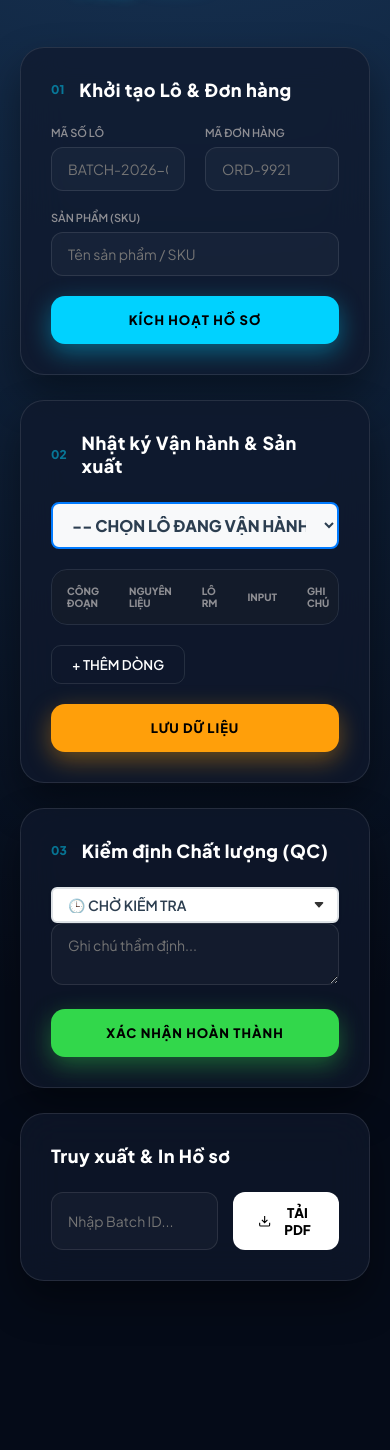
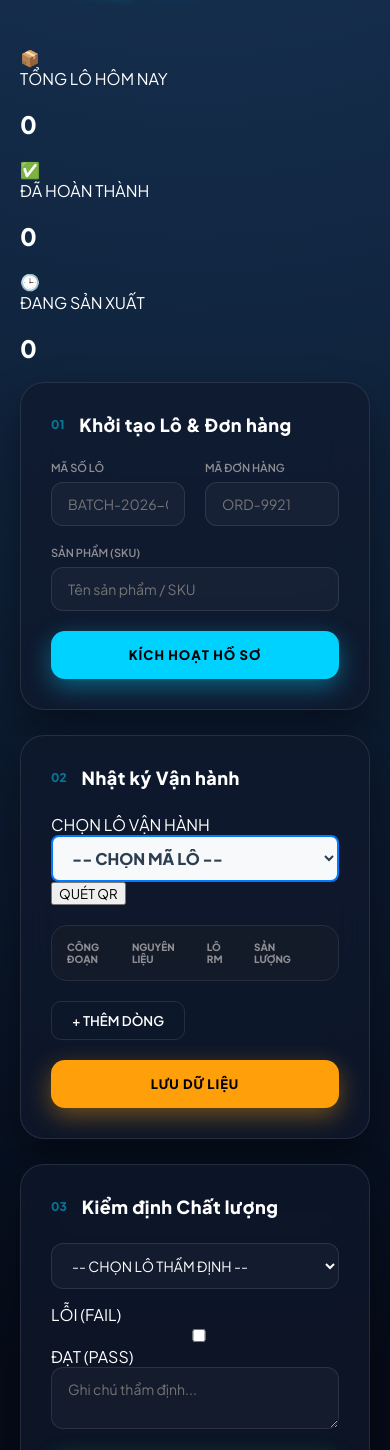
Before and after one commit to trinh-tech342/MES_DASHBOARD, a plain HTML site: page index.html in a window 390 px wide. Shown: the part 114-1564 px from the top of the page. Before the commit the page ends 1460 px from the top, so only its background shows below. Drawn offline with nearby package versions, Linux system fonts and the light colour scheme.

Commit message:
Update index.html

```diff
--- a/index.html
+++ b/index.html
@@ -4,11 +4,18 @@
     <meta charset="UTF-8">
     <meta name="viewport" content="width=device-width, initial-scale=1.0">
     <title>MES PRO | Advanced Manufacturing System</title>
+
+    <link rel="preconnect" href="https://fonts.googleapis.com">
+    <link rel="preconnect" href="https://fonts.gstatic.com" crossorigin>
+    <link href="https://fonts.googleapis.com/css2?family=Plus+Jakarta+Sans:wght@300;400;600;800&display=swap" rel="stylesheet">
+
     <link rel="stylesheet" href="style.css">
-    <link href="https://fonts.googleapis.com/css2?family=Plus+Jakarta+Sans:wght@300;400;600;800&display=swap" rel="stylesheet">
+
+    <script src="https://unpkg.com/html5-qrcode" defer></script>
 </head>
 <body>
     <div class="glass-bg"></div>
+
     <div class="container">
         <header class="main-header">
             <div class="logo">⚡ MES<span>PRO</span></div>
@@ -21,7 +28,31 @@
             </div>
         </header>
 
-        <main class="dashboard-grid">
+        <section class="dashboard-grid">
+            <div class="dash-card">
+                <div class="dash-icon" style="color: var(--primary);">📦</div>
+                <div class="dash-info">
+                    <span class="dash-label">TỔNG LÔ HÔM NAY</span>
+                    <h2 id="dash-total">0</h2>
+                </div>
+            </div>
+            <div class="dash-card">
+                <div class="dash-icon" style="color: var(--success);">✅</div>
+                <div class="dash-info">
+                    <span class="dash-label">ĐÃ HOÀN THÀNH</span>
+                    <h2 id="dash-completed">0</h2>
+                </div>
+            </div>
+            <div class="dash-card">
+                <div class="dash-icon" style="color: #ffcc00;">🕒</div>
+                <div class="dash-info">
+                    <span class="dash-label">ĐANG SẢN XUẤT</span>
+                    <h2 id="dash-pending">0</h2>
+                </div>
+            </div>
+        </section>
+
+        <main class="sections-wrapper">
             <section class="glass-card section-1">
                 <div class="card-head">
                     <span class="step-num">01</span>
@@ -47,13 +78,18 @@
             <section class="glass-card section-2">
                 <div class="card-head">
                     <span class="step-num">02</span>
-                    <h3>Nhật ký Vận hành & Sản xuất</h3>
+                    <h3>Nhật ký Vận hành</h3>
                 </div>
                 <div class="selection-group">
-                    <select id="activeBatches" onchange="loadBatchData(this.value)">
-                        <option value="">-- CHỌN LÔ ĐANG VẬN HÀNH --</option>
-                    </select>
+                    <label>CHỌN LÔ VẬN HÀNH</label>
+                    <div class="input-with-button">
+                        <select id="activeBatches" onchange="loadBatchData(this.value)">
+                            <option value="">-- CHỌN MÃ LÔ --</option>
+                        </select>
+                        <button onclick="startScan('activeBatches')" class="btn-scan">QUÉT QR</button>
+                    </div>
                 </div>
+
                 <div class="table-wrapper">
                     <table class="luxury-table">
                         <thead>
@@ -61,8 +97,8 @@
                                 <th>CÔNG ĐOẠN</th>
                                 <th>NGUYÊN LIỆU</th>
                                 <th>LÔ RM</th>
-                                <th>INPUT</th>
-                                <th>GHI CHÚ</th>
+                                <th>SẢN LƯỢNG</th>
+                                <th></th>
                             </tr>
                         </thead>
                         <tbody id="outputBody"></tbody>
@@ -77,36 +113,61 @@
             <section class="glass-card section-3">
                 <div class="card-head">
                     <span class="step-num">03</span>
-                    <h3>Kiểm định Chất lượng (QC)</h3>
+                    <h3>Kiểm định Chất lượng</h3>
+                </div>
+                <div class="selection-group">
+                    <select id="qcBatchSelect" onchange="loadQCData(this.value)">
+                        <option value="">-- CHỌN LÔ THẨM ĐỊNH --</option>
+                    </select>
                 </div>
                 <div class="qc-grid">
-                    <select id="pqcStatus" class="minimal-select">
-                        <option value="Pending">🕒 CHỜ KIỂM TRA</option>
-                        <option value="Pass">✅ ĐẠT (PASS)</option>
-                        <option value="Fail">❌ LỖI (FAIL)</option>
-                    </select>
+                    <div class="status-toggle-container">
+                        <span class="status-label fail">LỖI (FAIL)</span>
+                        <label class="switch">
+                            <input type="checkbox" id="pqcToggle" onchange="updateQCStatusText()">
+                            <span class="slider round"></span>
+                        </label>
+                        <span class="status-label pass">ĐẠT (PASS)</span>
+                    </div>
+                    <input type="hidden" id="pqcStatus" value="Fail">
                     <textarea id="qcNote" placeholder="Ghi chú thẩm định..."></textarea>
                 </div>
                 <button onclick="finalizeQC()" class="btn-glow success">XÁC NHẬN HOÀN THÀNH</button>
             </section>
 
             <section class="glass-card section-pdf">
-                <div class="card-head">
-                    <h3>Truy xuất & In Hồ sơ</h3>
-                </div>
+                <div class="card-head"><h3>Truy xuất & In</h3></div>
                 <div class="search-flex">
                     <input type="text" id="searchId" placeholder="Nhập Batch ID...">
-                    <button onclick="exportBatchPDF()" class="btn-icon">
-                        <svg width="20" height="20" viewBox="0 0 24 24" fill="none" stroke="currentColor" stroke-width="2"><path d="M21 15v4a2 2 0 0 1-2 2H5a2 2 0 0 1-2-2v-4M7 10l5 5 5-5M12 15V3"/></svg>
-                        TẢI PDF
-                    </button>
+                    <button onclick="exportBatchPDF()" class="btn-icon">TẢI PDF</button>
                 </div>
             </section>
         </main>
     </div>
+    <div id="confirm-modal" class="camera-modal" style="display: none; background: rgba(0,0,0,0.8);">
+        <div class="glass-card" style="max-width: 320px; text-align: center; padding: 30px;">
+            <div style="font-size: 40px; margin-bottom: 15px;">📷</div>
+            <h3 style="color: white; margin-bottom: 10px;">Yêu cầu Camera</h3>
+            <p style="color: var(--text-dim); font-size: 13px; margin-bottom: 25px;">
+                Hệ thống cần truy cập Camera để quét mã QR vận hành. Bạn có đồng ý kích hoạt không?
+            </p>
+            <div style="display: flex; gap: 10px; justify-content: center;">
+                <button id="btn-cancel-cam" class="btn-outline" style="flex: 1;">HỦY</button>
+                <button id="btn-allow-cam" class="btn-glow primary" style="flex: 1;">ĐỒNG Ý</button>
+            </div>
+        </div>
+    </div>
+    <div id="camera-modal" class="camera-modal">
+        <div class="camera-content">
+            <div id="reader"></div>
+            <button onclick="stopScan()" class="btn-glow orange">ĐÓNG CAMERA</button>
+        </div>
+    </div>
 
-    <script src="https://cdnjs.cloudflare.com/ajax/libs/jspdf/2.5.1/jspdf.umd.min.js"></script>
-    <script src="https://cdnjs.cloudflare.com/ajax/libs/jspdf-autotable/3.5.25/jspdf.autotable.min.js"></script>
-    <script src="script.js"></script>
+    <div id="toast-container" class="toast-container"></div>
+
+    <script src="https://cdnjs.cloudflare.com/ajax/libs/jspdf/2.5.1/jspdf.umd.min.js" defer></script>
+    <script src="https://cdnjs.cloudflare.com/ajax/libs/jspdf-autotable/3.5.25/jspdf.autotable.min.js" defer></script>
+    <script src="script.js" defer></script>
 </body>
 </html>
```
